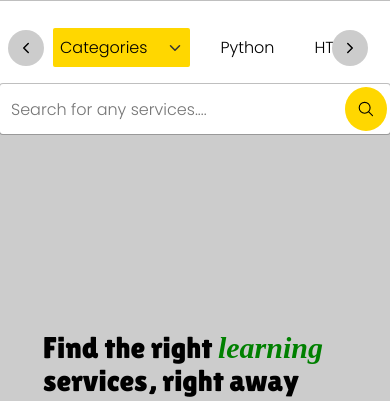
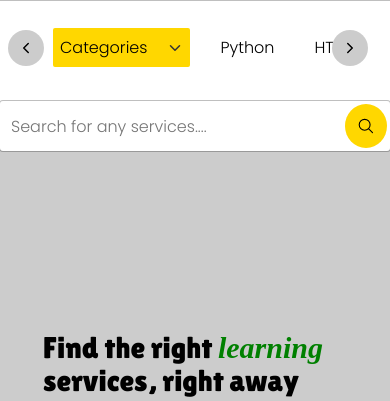
Before and after one commit to Herdham/QuickHub, a Django app: page / in a window 390 px wide. Shown: the part 51-452 px from the top of the page. Run offline with Django 5.2, Linux system fonts and the light colour scheme; some libraries are stand-ins or nearby versions; some web fonts are replaced.

Commit message:
more changes

```diff
--- a/QuickApp/static/style/main.css
+++ b/QuickApp/static/style/main.css
@@ -469,7 +469,7 @@
     width: 100%;
     display: none;
     position: sticky;
-    top: 16%;
+    top: 18%;
     z-index: 8;
 }
 
@@ -1294,7 +1294,7 @@
     }
 
     .allmainpage menu .menu .menu_categories ul li a{
-        white-space: wrap;
+        white-space: normal;
     }
 
     .allmainpage main .maincontainer .mainheading h1{
--- a/productionfiles/style/main.css
+++ b/productionfiles/style/main.css
@@ -469,7 +469,7 @@
     width: 100%;
     display: none;
     position: sticky;
-    top: 16%;
+    top: 18%;
     z-index: 8;
 }
 
@@ -1294,7 +1294,7 @@
     }
 
     .allmainpage menu .menu .menu_categories ul li a{
-        white-space: wrap;
+        white-space: normal;
     }
 
     .allmainpage main .maincontainer .mainheading h1{
```
